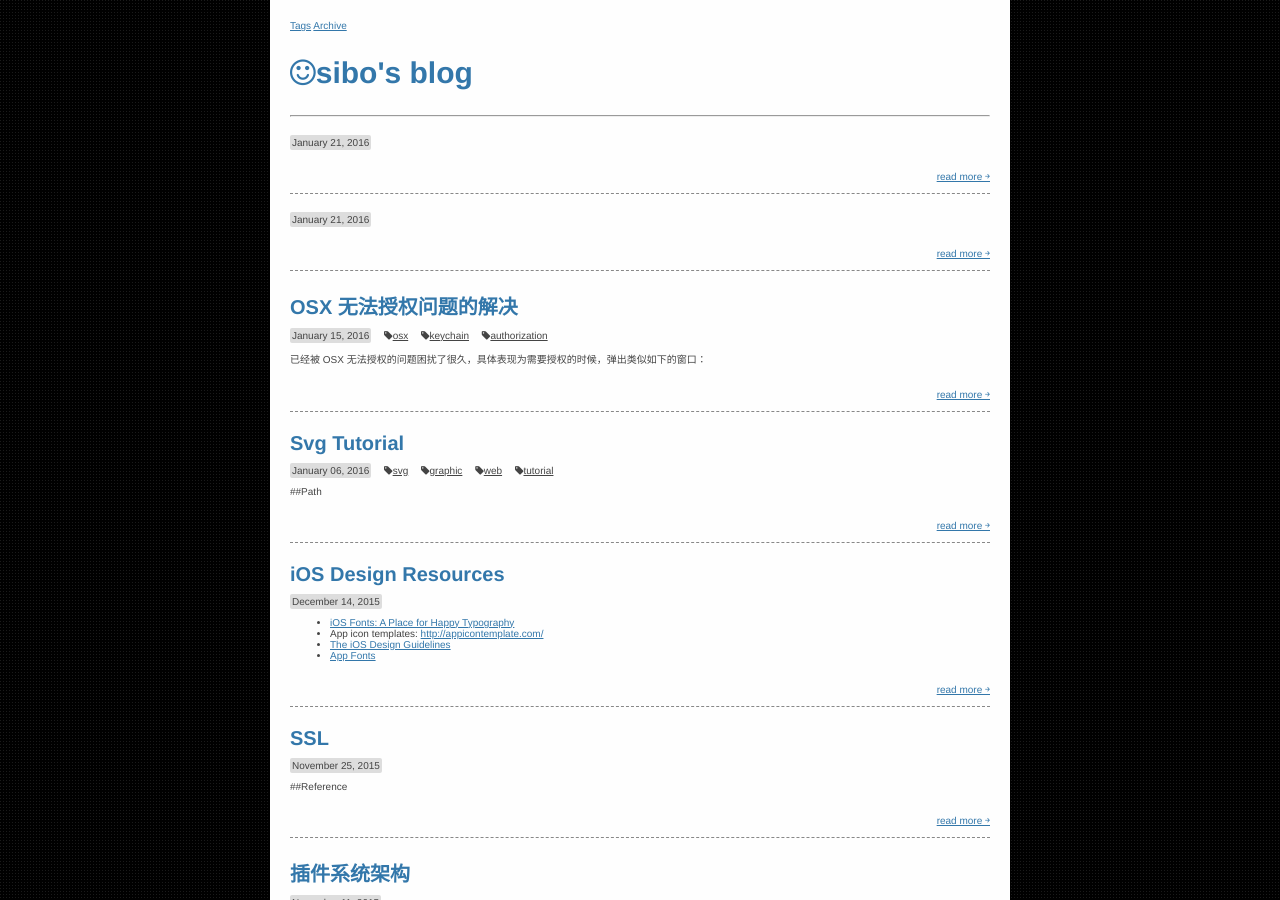
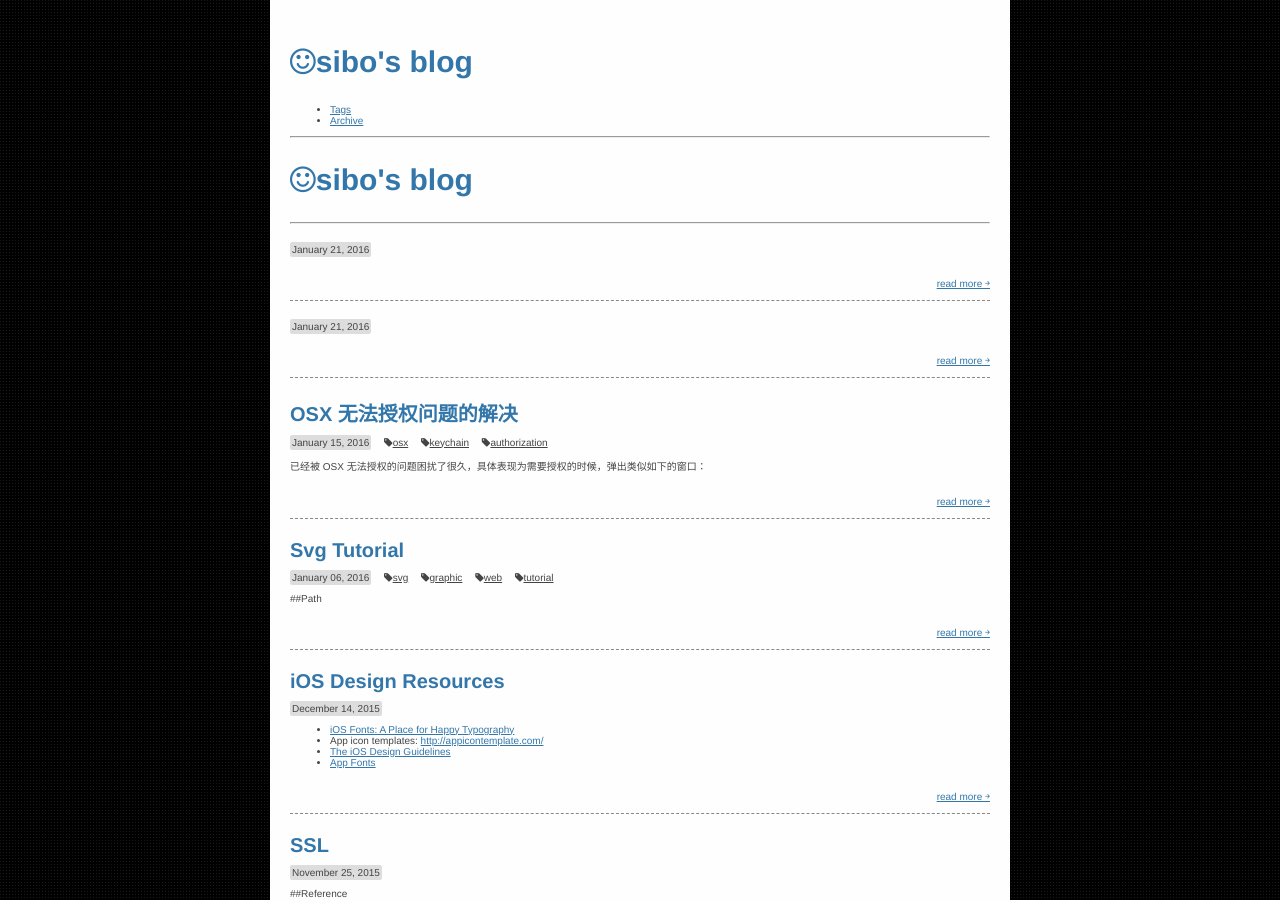
Before and after one commit to osrpt/osrpt.github.com, a Jekyll site: the page built from index.html, in a window 1280 px wide and 900 px high. Built offline with Jekyll 4.4.1, drawn with Linux system fonts in a browser that asks for light colours; nearby versions of some CDN libraries; Markdown is read by kramdown in place of the engine named in the settings; the list of posts is cut into pages by our own code.

Commit message:
update header

```diff
--- a/_layouts/default.html
+++ b/_layouts/default.html
@@ -11,16 +11,22 @@
 </head>
 
 <body class="home">
-	<div class="nav">
-		<a class="nav-tags" href="/tags">Tags</a>
-		<a class="nav-archive" href="/archive">Archive</a>
-	</div>
+    <header>
+        <h2 class="title"><a class="to_homepage" href="/"><i class="fa fa-smile-o"></i>{{ page.title }}</a></h2>
+        <nav>
+            <ul>
+                <li><a class="nav-tags" href="/tags">Tags</a></li>
+                <li><a class="nav-archive" href="/archive">Archive</a></li>
+            </ul>
+        </nav>
+        <hr/>
+    </header>
     {{ content }}
-    <div class="footer">
+    <footer class="footer">
         <p>
             ALL RIGHTS RESERVED. EMAIL: yangsibai@gmail.com
         </p>
-    </div>
+    </footer>
     <script>
     (function(i, s, o, g, r, a, m) {
         i['GoogleAnalyticsObject'] = r;
--- a/index.html
+++ b/index.html
@@ -2,7 +2,7 @@
 layout: default
 title: sibo's blog
 ---
-<a class="to_homepage"  href="/"><h2 class="title"><i class="fa fa-smile-o"></i>{{ page.title }}</h2></a>
+<h2 class="title"><a class="to_homepage" href="/"><i class="fa fa-smile-o"></i>{{ page.title }}</a></h2>
 <hr/>
 <div class="blog">
 	<div class="posts">
```
